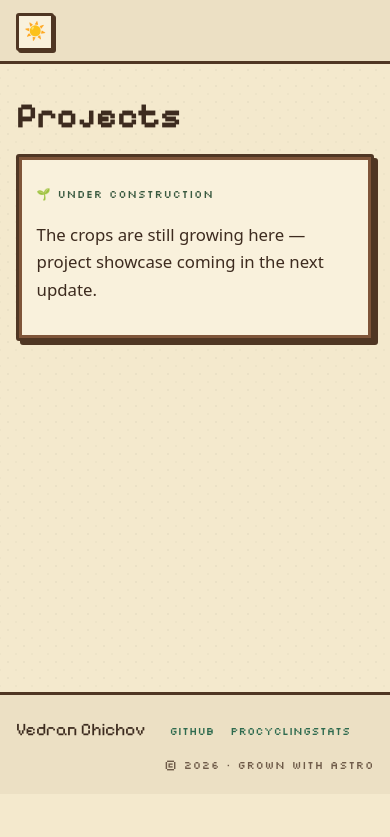
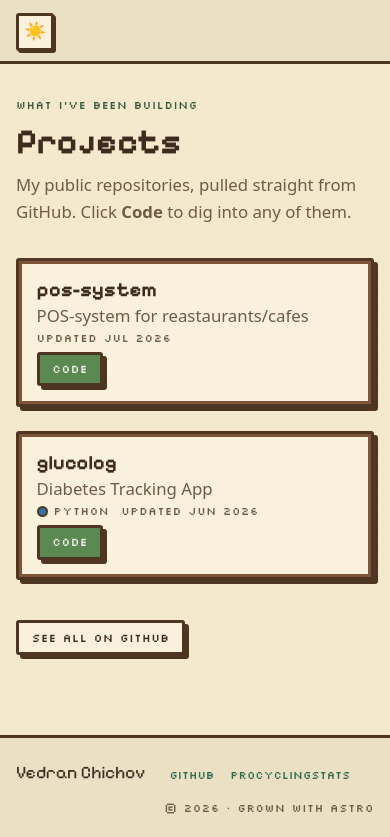
Before and after one commit to vedranchi/personal-site, an Astro site: page /projects in a window 390 px wide. Shown: the part 50-887 px from the top of the page. Before the commit the page ends 844 px from the top, so only its background shows below. Built offline with nearby package versions, Linux system fonts and the light colour scheme; Astro itself is replaced by a stand-in of ours.

Commit message:
Add Projects showcase synced from GitHub (Milestone 2)
- scripts/fetch_github.mjs pulls @vedranchi's public, non-fork repos into
  src/data/projects.json (npm run sync:projects; honors GITHUB_TOKEN in CI).
- ProjectCard component: repo name/description, topic chips, language dot,
  stars, last-updated, Code/Live buttons — all in the pixel theme.
- Projects page renders the synced repos in a responsive grid.

```diff
--- a/package.json
+++ b/package.json
@@ -11,7 +11,8 @@
     "preview": "astro preview",
     "astro": "astro",
     "check": "astro check",
-    "format": "prettier --write ."
+    "format": "prettier --write .",
+    "sync:projects": "node scripts/fetch_github.mjs"
   },
   "dependencies": {
     "@fontsource/pixelify-sans": "^5.2.7",
--- /dev/null
+++ b/src/components/ProjectCard.astro
@@ -0,0 +1,152 @@
+---
+import WoodPanel from './WoodPanel.astro';
+import PixelButton from './PixelButton.astro';
+
+export interface Project {
+  name: string;
+  description: string;
+  url: string;
+  homepage: string | null;
+  language: string | null;
+  topics: string[];
+  stars: number;
+  updatedAt: string;
+}
+interface Props {
+  project: Project;
+}
+const { project }: Props = Astro.props;
+
+// A few GitHub-ish language colors; unknown languages fall back to a neutral tone.
+const LANG_COLORS: Record<string, string> = {
+  Python: '#3572a5',
+  JavaScript: '#f1e05a',
+  TypeScript: '#3178c6',
+  Astro: '#ff5a03',
+  HTML: '#e34c26',
+  CSS: '#563d7c',
+  Shell: '#89e051',
+  'C++': '#f34b7d',
+  C: '#555555',
+  Java: '#b07219',
+  Go: '#00add8',
+  Rust: '#dea584',
+  Vue: '#41b883',
+  Svelte: '#ff3e00',
+};
+const langColor = project.language ? (LANG_COLORS[project.language] ?? '#9c8a6b') : null;
+
+const updated = new Date(project.updatedAt).toLocaleDateString('en-US', {
+  month: 'short',
+  year: 'numeric',
+});
+---
+
+<WoodPanel as="article" class="project">
+  <h3 class="project-name">
+    <a href={project.url} target="_blank" rel="noopener">{project.name}</a>
+  </h3>
+
+  {project.description && <p class="project-desc">{project.description}</p>}
+
+  {
+    project.topics.length > 0 && (
+      <ul class="topics">
+        {project.topics.slice(0, 6).map((t) => (
+          <li class="topic pixel-label">{t}</li>
+        ))}
+      </ul>
+    )
+  }
+
+  <div class="project-meta pixel-label">
+    {
+      project.language && (
+        <span class="lang">
+          <span class="lang-dot" style={`background:${langColor}`} aria-hidden="true" />
+          {project.language}
+        </span>
+      )
+    }
+    {project.stars > 0 && <span class="stars">★ {project.stars}</span>}
+    <span class="updated">Updated {updated}</span>
+  </div>
+
+  <div class="project-actions">
+    <PixelButton href={project.url}>Code</PixelButton>
+    {
+      project.homepage && (
+        <PixelButton href={project.homepage} variant="ghost">
+          Live
+        </PixelButton>
+      )
+    }
+  </div>
+</WoodPanel>
+
+<style>
+  .project {
+    display: flex;
+    flex-direction: column;
+    gap: 0.6rem;
+    height: 100%;
+  }
+  .project-name {
+    margin: 0;
+    font-size: 1.25rem;
+    word-break: break-word;
+  }
+  .project-name a {
+    text-decoration: none;
+    color: var(--text);
+  }
+  .project-name a:hover {
+    color: var(--link);
+  }
+  .project-desc {
+    margin: 0;
+    color: var(--text-muted);
+    flex: 1;
+  }
+  .topics {
+    display: flex;
+    flex-wrap: wrap;
+    gap: 0.35rem;
+    list-style: none;
+    margin: 0;
+    padding: 0;
+  }
+  .topic {
+    background: var(--surface-2);
+    border: 2px solid var(--frame);
+    border-radius: 2px;
+    padding: 0.15rem 0.4rem;
+    color: var(--text-muted);
+  }
+  .project-meta {
+    display: flex;
+    flex-wrap: wrap;
+    align-items: center;
+    gap: 0.75rem;
+    color: var(--text-muted);
+  }
+  .lang {
+    display: inline-flex;
+    align-items: center;
+    gap: 0.35rem;
+  }
+  .lang-dot {
+    width: 0.7rem;
+    height: 0.7rem;
+    border: 2px solid var(--frame-dark);
+    border-radius: 50%;
+  }
+  .stars {
+    color: var(--highlight);
+  }
+  .project-actions {
+    display: flex;
+    gap: 0.5rem;
+    margin-top: 0.25rem;
+  }
+</style>
--- /dev/null
+++ b/src/data/projects.json
@@ -0,0 +1,26 @@
+{
+  "generatedAt": "2026-07-08T15:02:17.499Z",
+  "user": "vedranchi",
+  "projects": [
+    {
+      "name": "pos-system",
+      "description": "POS-system for reastaurants/cafes",
+      "url": "https://github.com/vedranchi/pos-system",
+      "homepage": null,
+      "language": null,
+      "topics": [],
+      "stars": 0,
+      "updatedAt": "2026-07-07T13:31:51Z"
+    },
+    {
+      "name": "glucolog",
+      "description": "Diabetes Tracking App",
+      "url": "https://github.com/vedranchi/glucolog",
+      "homepage": null,
+      "language": "Python",
+      "topics": [],
+      "stars": 0,
+      "updatedAt": "2026-06-24T15:03:11Z"
+    }
+  ]
+}
--- a/src/pages/projects.astro
+++ b/src/pages/projects.astro
@@ -1,24 +1,80 @@
 ---
 import BaseLayout from '../layouts/BaseLayout.astro';
-import WoodPanel from '../components/WoodPanel.astro';
+import ProjectCard from '../components/ProjectCard.astro';
+import type { Project } from '../components/ProjectCard.astro';
+import PixelButton from '../components/PixelButton.astro';
+import { site } from '../data/site';
+import data from '../data/projects.json';
+
+const projects = data.projects as Project[];
+const githubUrl = site.socials.find((s) => s.label === 'GitHub')?.href ?? 'https://github.com';
 ---
 
-<BaseLayout title="Projects" description="Programming projects by Vedran Chichov.">
-  <section class="container stub">
-    <h1>Projects</h1>
-    <WoodPanel>
-      <p class="pixel-label">🌱 Under construction</p>
-      <p>The crops are still growing here — project showcase coming in the next update.</p>
-    </WoodPanel>
+<BaseLayout
+  title="Projects"
+  description="Programming projects by Vedran Chichov, synced from GitHub."
+>
+  <section class="container projects-page">
+    <header class="page-head">
+      <p class="eyebrow pixel-label">What I've been building</p>
+      <h1>Projects</h1>
+      <p class="lede">
+        My public repositories, pulled straight from GitHub. Click <strong>Code</strong> to dig into any
+        of them.
+      </p>
+    </header>
+
+    {
+      projects.length > 0 ? (
+        <ul class="grid">
+          {projects.map((project) => (
+            <li>
+              <ProjectCard project={project} />
+            </li>
+          ))}
+        </ul>
+      ) : (
+        <p class="empty">No public projects to show yet — check back soon!</p>
+      )
+    }
+
+    <div class="more">
+      <PixelButton href={githubUrl} variant="ghost">See all on GitHub</PixelButton>
+    </div>
   </section>
 </BaseLayout>
 
 <style>
-  .stub {
+  .projects-page {
     padding-block: clamp(2rem, 6vw, 3.5rem);
-    max-width: 720px;
   }
-  .pixel-label {
+  .page-head {
+    max-width: 60ch;
+    margin-bottom: 2rem;
+  }
+  .eyebrow {
     color: var(--accent-strong);
+    margin: 0 0 0.5rem;
+  }
+  .page-head h1 {
+    margin: 0 0 0.5rem;
+  }
+  .lede {
+    margin: 0;
+    color: var(--text-muted);
+  }
+  .grid {
+    display: grid;
+    grid-template-columns: repeat(auto-fill, minmax(280px, 1fr));
+    gap: 1.5rem;
+    list-style: none;
+    margin: 0;
+    padding: 0;
+  }
+  .empty {
+    color: var(--text-muted);
+  }
+  .more {
+    margin-top: 2.5rem;
   }
 </style>
```
Also changed, not shown: scripts/fetch_github.mjs (added, +54 -0 lines), README.md.
